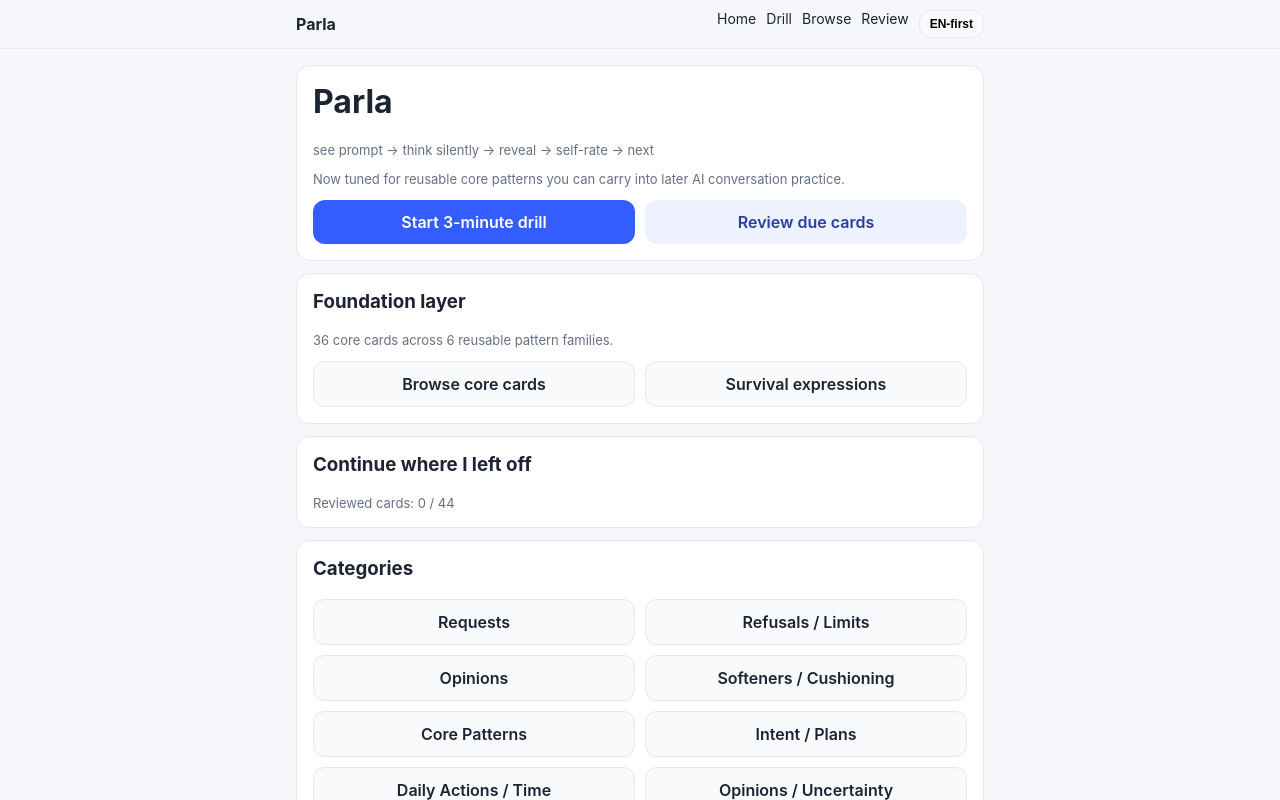
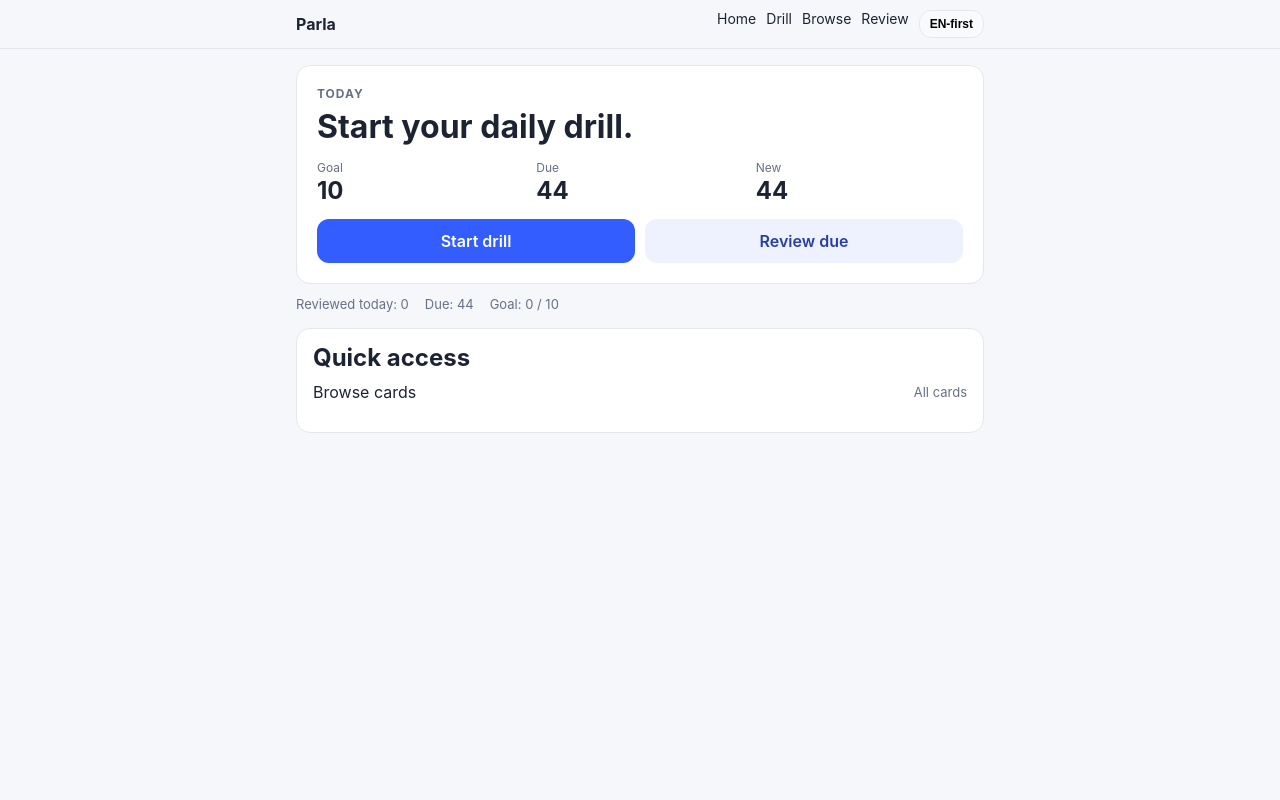
Before and after one commit to Josh-Temple/Parla, a Next.js app: page / in a window 1280 px wide. Shown: the top 800 px of the page. Built offline with nearby package versions, Linux system fonts and the light colour scheme.

Commit message:
Simplify the home screen flow

```diff
--- a/src/app/globals.css
+++ b/src/app/globals.css
@@ -110,3 +110,95 @@ main {
   gap: 10px;
   font-size: 14px;
 }
+
+
+.eyebrow {
+  color: var(--muted);
+  font-size: 12px;
+  font-weight: 700;
+  letter-spacing: 0.08em;
+  margin-bottom: 8px;
+  text-transform: uppercase;
+}
+
+.hero-panel {
+  padding: 20px;
+}
+
+.hero-title {
+  margin: 0 0 16px;
+  font-size: 32px;
+  line-height: 1.1;
+}
+
+.today-stats {
+  display: grid;
+  grid-template-columns: repeat(3, minmax(0, 1fr));
+  gap: 12px;
+  margin-bottom: 16px;
+}
+
+.today-stat-label {
+  display: block;
+  color: var(--muted);
+  font-size: 12px;
+  margin-bottom: 4px;
+}
+
+.today-stat-value {
+  font-size: 24px;
+  line-height: 1;
+}
+
+.hero-actions {
+  align-items: stretch;
+}
+
+.progress-inline {
+  display: flex;
+  flex-wrap: wrap;
+  gap: 8px 16px;
+  margin: 0 0 16px;
+  color: var(--muted);
+  font-size: 13px;
+}
+
+.quick-access-panel {
+  padding-top: 14px;
+}
+
+.section-heading-row {
+  display: flex;
+  align-items: center;
+  justify-content: space-between;
+  margin-bottom: 10px;
+}
+
+.quick-access-list {
+  display: grid;
+  gap: 10px;
+}
+
+.quick-link {
+  display: flex;
+  align-items: center;
+  justify-content: space-between;
+  gap: 12px;
+  padding: 14px 0;
+  border-top: 1px solid var(--border);
+}
+
+.quick-link:first-child {
+  border-top: none;
+  padding-top: 0;
+}
+
+@media (max-width: 480px) {
+  .hero-title {
+    font-size: 28px;
+  }
+
+  .today-stats {
+    grid-template-columns: repeat(2, minmax(0, 1fr));
+  }
+}
--- a/src/app/page.tsx
+++ b/src/app/page.tsx
@@ -2,79 +2,102 @@
 
 import Link from "next/link";
 import { useMemo } from "react";
-import { getConfusingCards, getHardCards, getWantToUseCards } from "@/domain/review/reviewSelectors";
+import { getDueCards, getHardCards } from "@/domain/review/reviewSelectors";
+import type { ProgressItem } from "@/domain/progress/progressTypes";
 import { useParlaData } from "@/hooks/useParlaData";
+
+const DAILY_GOAL = 10;
+
+function isSameUtcDay(iso: string, now: Date): boolean {
+  const date = new Date(iso);
+  return (
+    date.getUTCFullYear() === now.getUTCFullYear()
+    && date.getUTCMonth() === now.getUTCMonth()
+    && date.getUTCDate() === now.getUTCDate()
+  );
+}
+
+function countReviewedToday(progress: ProgressItem[], now: Date): number {
+  return progress.filter((item) => item.last_reviewed_at && isSameUtcDay(item.last_reviewed_at, now)).length;
+}
 
 export default function HomePage() {
   const { cards, progress, loading } = useParlaData();
 
+  const due = useMemo(() => getDueCards(cards, progress), [cards, progress]);
   const hard = useMemo(() => getHardCards(cards, progress), [cards, progress]);
-  const confusing = useMemo(() => getConfusingCards(cards, progress), [cards, progress]);
-  const wantToUse = useMemo(() => getWantToUseCards(cards, progress), [cards, progress]);
-  const categories = useMemo(() => Array.from(new Set(cards.map((card) => card.category))), [cards]);
-  const coreCards = useMemo(() => cards.filter((card) => card.tags.includes("core")), [cards]);
-  const familyCount = useMemo(() => new Set(coreCards.map((card) => card.family).filter(Boolean)).size, [coreCards]);
+  const newCards = useMemo(() => {
+    const started = new Set(progress.map((item) => item.card_id));
+    return cards.filter((card) => !started.has(card.id));
+  }, [cards, progress]);
+  const reviewedToday = useMemo(() => countReviewedToday(progress, new Date()), [progress]);
+
+  const dueCount = due.length;
+  const newCount = newCards.length;
+  const hardCount = hard.length;
+  const showReviewDue = dueCount > 0;
+  const showNewCount = !loading && newCount > 0;
+  const showQuickAccess = !loading;
+  const showHardCards = hardCount > 0;
 
   return (
     <main>
-      <div className="panel">
-        <h1 style={{ marginTop: 0 }}>Parla</h1>
-        <p className="small">see prompt → think silently → reveal → self-rate → next</p>
-        <p className="small">Now tuned for reusable core patterns you can carry into later AI conversation practice.</p>
-        <div className="grid" style={{ gridTemplateColumns: "1fr 1fr" }}>
+      <section className="panel hero-panel">
+        <div className="eyebrow">Today</div>
+        <h1 className="hero-title">Start your daily drill.</h1>
+        <div className="today-stats" aria-label="Today summary">
+          <div>
+            <span className="today-stat-label">Goal</span>
+            <strong className="today-stat-value">{loading ? "..." : DAILY_GOAL}</strong>
+          </div>
+          <div>
+            <span className="today-stat-label">Due</span>
+            <strong className="today-stat-value">{loading ? "..." : dueCount}</strong>
+          </div>
+          {showNewCount ? (
+            <div>
+              <span className="today-stat-label">New</span>
+              <strong className="today-stat-value">{newCount}</strong>
+            </div>
+          ) : null}
+        </div>
+        <div className="grid hero-actions" style={{ gridTemplateColumns: showReviewDue ? "1fr 1fr" : "1fr" }}>
           <Link href="/drill" className="button primary" style={{ textAlign: "center" }}>
-            Start 3-minute drill
+            Start drill
           </Link>
-          <Link href="/review" className="button secondary" style={{ textAlign: "center" }}>
-            Review due cards
-          </Link>
+          {showReviewDue ? (
+            <Link href="/drill?mode=due" className="button secondary" style={{ textAlign: "center" }}>
+              Review due
+            </Link>
+          ) : null}
         </div>
-      </div>
+      </section>
 
-      <div className="panel">
-        <h3 style={{ marginTop: 0 }}>Foundation layer</h3>
-        <p className="small">
-          {loading ? "Loading cards..." : `${coreCards.length} core cards across ${familyCount} reusable pattern families.`}
-        </p>
-        <div className="grid" style={{ gridTemplateColumns: "1fr 1fr" }}>
-          <Link href="/browse?tag=core" className="button ghost" style={{ textAlign: "center" }}>
-            Browse core cards
-          </Link>
-          <Link href="/browse?category=Repair%20%2F%20Survival" className="button ghost" style={{ textAlign: "center" }}>
-            Survival expressions
-          </Link>
-        </div>
-      </div>
+      <section className="progress-inline" aria-label="Progress summary">
+        <span>Reviewed today: {loading ? "..." : reviewedToday}</span>
+        <span>Due: {loading ? "..." : dueCount}</span>
+        <span>Goal: {loading ? "..." : `${Math.min(reviewedToday, DAILY_GOAL)} / ${DAILY_GOAL}`}</span>
+      </section>
 
-      <div className="panel">
-        <h3 style={{ marginTop: 0 }}>Continue where I left off</h3>
-        <p className="small" style={{ marginBottom: 0 }}>
-          {loading ? "Loading progress..." : `Reviewed cards: ${progress.length} / ${cards.length}`}
-        </p>
-      </div>
-
-      <div className="panel">
-        <h3 style={{ marginTop: 0 }}>Categories</h3>
-        <div className="grid" style={{ gridTemplateColumns: "repeat(2, 1fr)" }}>
-          {categories.map((category) => (
-            <Link key={category} href={`/browse?category=${encodeURIComponent(category)}`} className="button ghost" style={{ textAlign: "center" }}>
-              {category}
+      {showQuickAccess ? (
+        <section className="panel quick-access-panel">
+          <div className="section-heading-row">
+            <h2 style={{ margin: 0 }}>Quick access</h2>
+          </div>
+          <div className="quick-access-list">
+            <Link href="/browse" className="quick-link">
+              <span>Browse cards</span>
+              <span className="small">All cards</span>
             </Link>
-          ))}
-        </div>
-      </div>
-
-      <div className="panel">
-        <h3 style={{ marginTop: 0 }}>Hard / confusing cards</h3>
-        <p className="small">Hard: {hard.length} · Confusing: {confusing.length}</p>
-      </div>
-
-      <div className="panel">
-        <h3 style={{ marginTop: 0 }}>Want to use</h3>
-        <p className="small" style={{ marginBottom: 0 }}>
-          {wantToUse.length} cards flagged
-        </p>
-      </div>
+            {showHardCards ? (
+              <Link href="/drill?mode=hard" className="quick-link">
+                <span>Hard cards</span>
+                <span className="small">{hardCount} to revisit</span>
+              </Link>
+            ) : null}
+          </div>
+        </section>
+      ) : null}
     </main>
   );
 }
```
Also changed, not shown: 2 other files (tests, documents, lock files or other folders).
